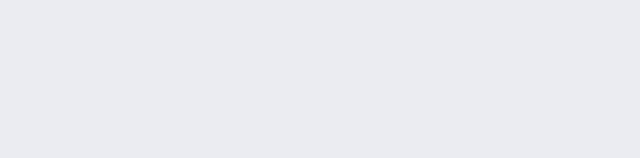
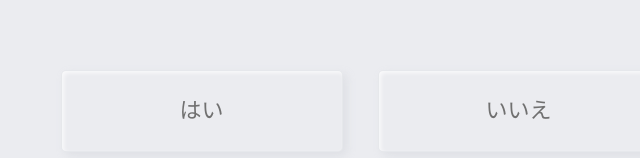
Before and after one commit to shunyaYoshimra/movie-diagnosis, a Vue app: page / in a window 1280 px wide. Shown: the part 276-434 px from the top of the page, without its empty margins (280-920 px from the left). Built offline with nearby package versions, Linux system fonts and the light colour scheme.

Commit message:
design button

```diff
--- a/src/components/Main.vue
+++ b/src/components/Main.vue
@@ -1,6 +1,10 @@
 <template>
   <div>
     <h1 id="title">Q. ジャンルを選びますか？</h1>
+    <div id="question1">
+      <div class="button first">はい</div>
+      <div class="button second">いいえ</div>
+    </div>
   </div>
 </template>
 
@@ -20,4 +24,34 @@ export default {
   font-size: 2rem;
   letter-spacing: 5px;
 }
+#question1 {
+  display: flex;
+  justify-content: center;
+  margin-top: 180px;
+}
+.button {
+  width: 280px;
+  height: 80px;
+  box-shadow: 4px 4px 8px rgba(189, 195, 199, 0.26),
+    2px 2px 4px rgba(255, 255, 255, 0.7) inset;
+  border: 1px solid rgba(189, 195, 199, 0.1);
+  border-radius: 5px;
+  text-align: center;
+  line-height: 80px;
+  font-size: 1.375rem;
+  font-weight: lighter;
+  color: #707070;
+  cursor: pointer;
+}
+.button:hover {
+  transform: translateY(-5px);
+  box-shadow: 8px 8px 16px rgba(189, 195, 199, 0.26),
+    4px 4px 8px rgba(255, 255, 255, 0.7) inset;
+}
+.firest {
+  margin-right: 35px;
+}
+.second {
+  margin-left: 35px;
+}
 </style>
```
